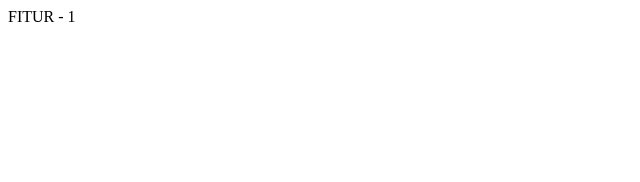
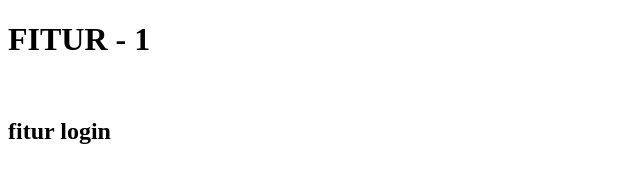
Before and after one commit to rifaalfadli/test, a plain HTML site: page index.html in a window 1280 px wide. Shown: the whole page, without its empty margins (0-640 px from the left). Drawn offline with Linux system fonts and the light colour scheme.

Commit message:
add fitur login

```diff
--- a/index.html
+++ b/index.html
@@ -6,6 +6,8 @@
     <title>Document</title>
   </head>
   <body>
-    FITUR - 1
+    <h1>FITUR - 1</h1>
+    <br />
+    <h2>fitur login</h2>
   </body>
 </html>
```
